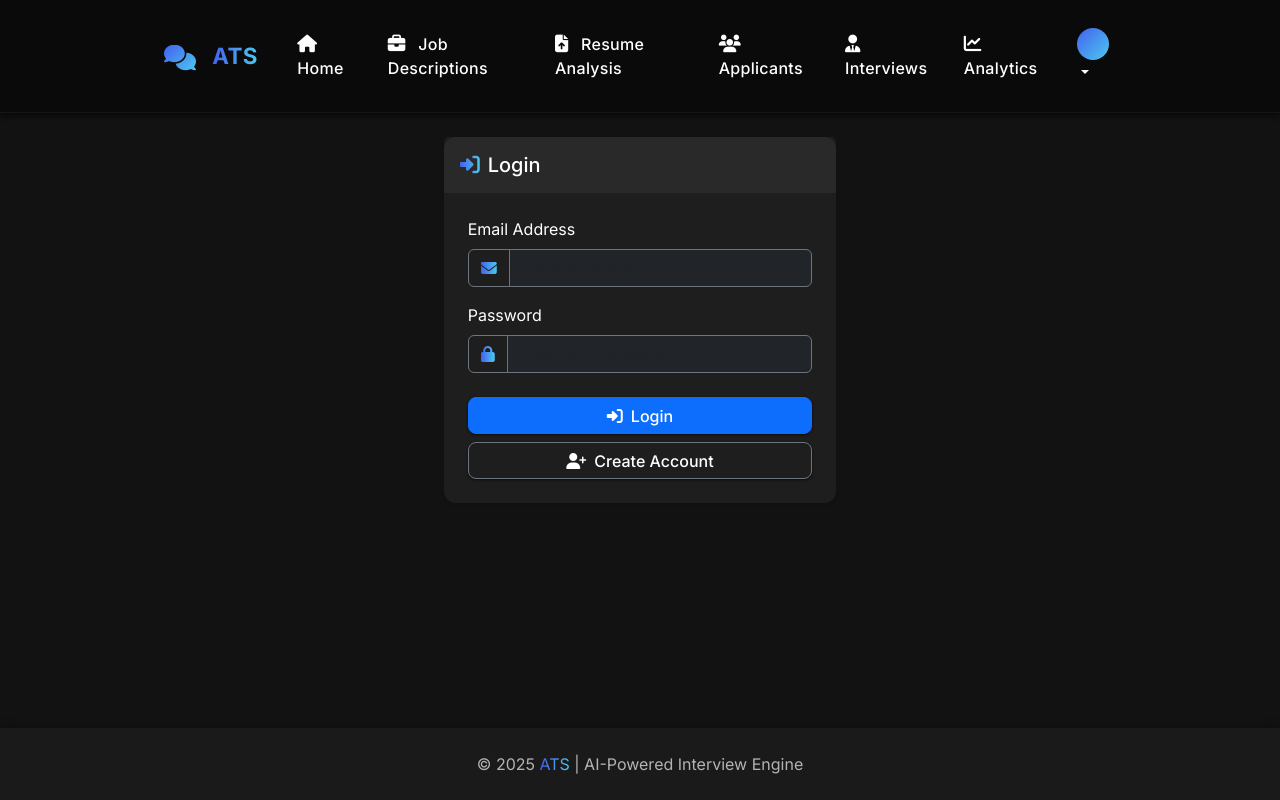
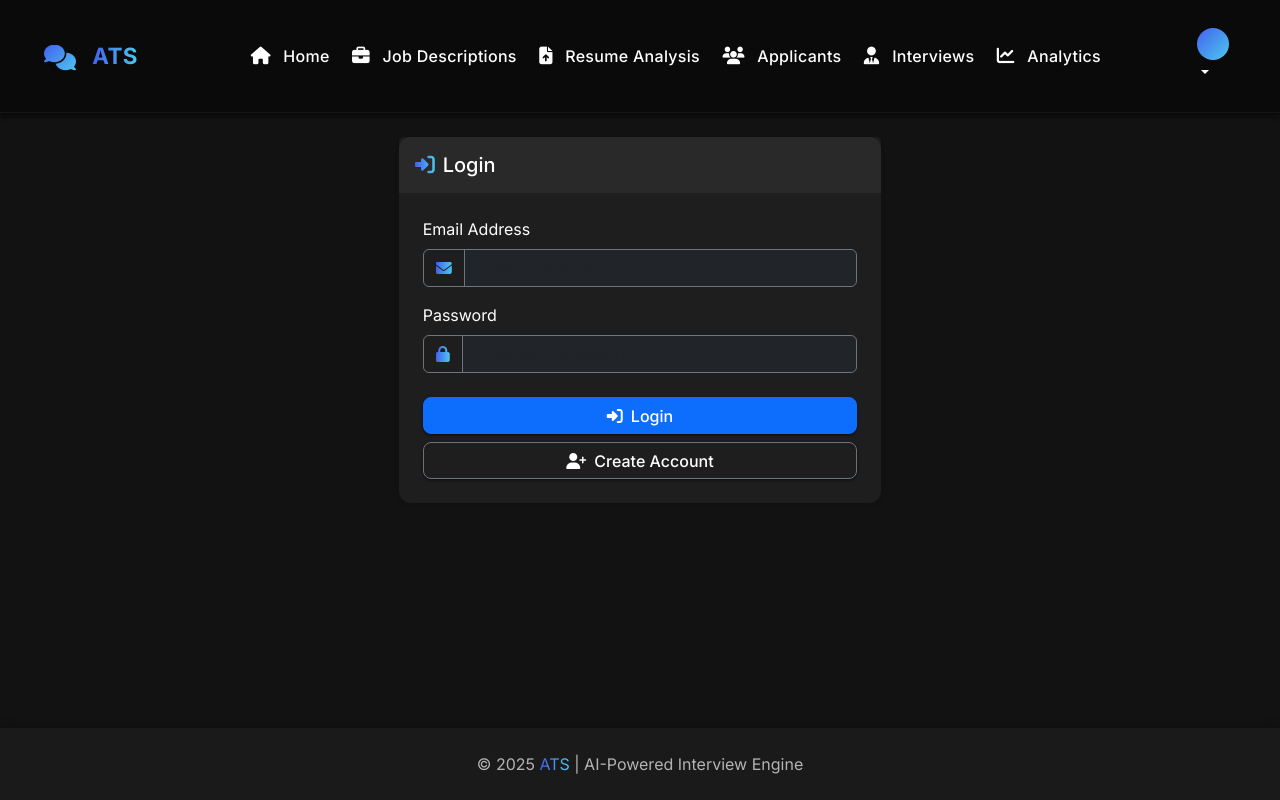
Before and after one commit to KiranBaburaj/ATS, a Django app: page /login/ in a window 1280 px wide. Run offline with Django 5.2, Linux system fonts and the light colour scheme; the visitor is signed in with stand-in values (Sample User, id 1).

Commit message:
ui changes

```diff
--- /dev/null
+++ b/requirements.txt
@@ -0,0 +1,6 @@
+asgiref==3.8.1
+Django==5.2.1
+dnspython==2.7.0
+pymongo==4.12.1
+sqlparse==0.5.3
+tzdata==2025.2
--- a/templates/resume_analyzer/base.html
+++ b/templates/resume_analyzer/base.html
@@ -352,6 +352,37 @@
             font-weight: 600;
             margin-right: 0.5rem;
         }
+
+        /* Update the existing media query in the <style> section */
+        @media (min-width: 1200px) {
+            /* Make both navbar and main content containers full width */
+            .navbar .container,
+            .main-container .container {
+                max-width: 100%;
+                padding-left: 2rem;
+                padding-right: 2rem;
+            }
+
+            /* Add max-width to content elements to maintain readability */
+            .row {
+                max-width: 1600px;
+                margin-left: auto;
+                margin-right: auto;
+            }
+        }
+
+        /* Add additional breakpoint for extra large screens */
+        @media (min-width: 1920px) {
+            .navbar .container,
+            .main-container .container {
+                padding-left: 4rem;
+                padding-right: 4rem;
+            }
+
+            .row {
+                max-width: 1800px;
+            }
+        }
     </style>
 </head>
 <body>
```
